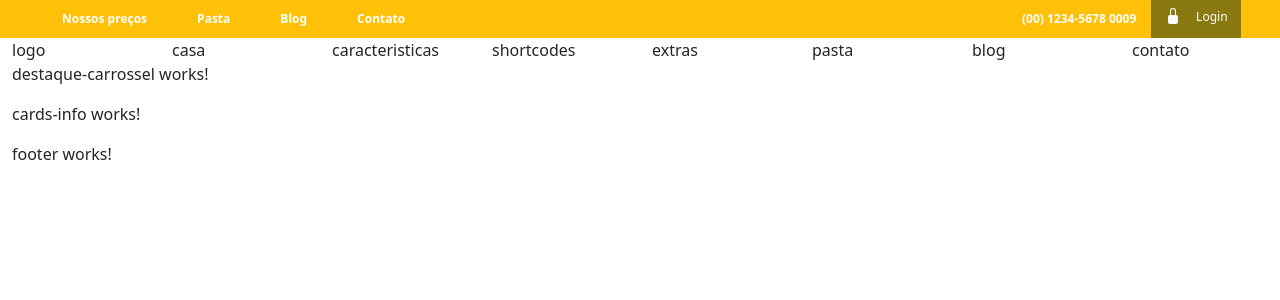
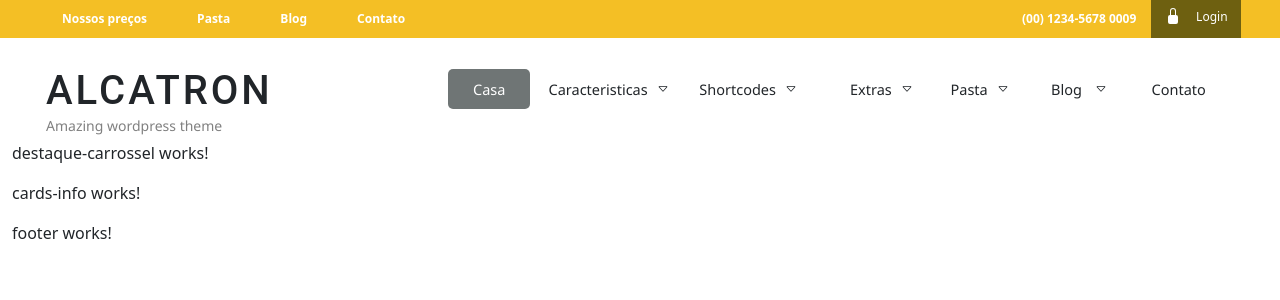
Before and after one commit to MariaFernandaSSO/R-plica-Template-Alcatron-Wordpress, an Angular app in the folder prjTemplateAlcatron/: page / in a window 1280 px wide. Shown: the top 300 px of the page. Built offline with nearby package versions, Linux system fonts and the light colour scheme.

Commit message:
Finalizado componente topo

```diff
--- a/prjTemplateAlcatron/src/app/components/topo/topo.component.css
+++ b/prjTemplateAlcatron/src/app/components/topo/topo.component.css
@@ -1,3 +1,9 @@
+@import url('https://fonts.googleapis.com/css2?family=Fredoka+One&display=swap');
+
+#color {
+    background-color: #f4bf25;
+}
+
 .stylelist ul {
     list-style: none;
     display: flex;
@@ -17,7 +23,7 @@
 }
 
 #background, #background > a{
-    background-color: rgb(138, 120, 17);
+    background-color: rgb(110, 96, 16);
     width: 90px;
     margin: 0px;
     margin-left: 15px;
@@ -32,3 +38,46 @@ svg {
 #background > a{
     font-weight: normal;
 }
+
+.row.mt-4{
+    font-family: 'Segoe UI', Tahoma, Geneva, Verdana, sans-serif;
+    font-size: 14.5px;
+    font-weight: 400;
+    padding: 5px 34px;
+    padding-right: 40px;
+}
+
+h1 {
+    font-family: 'Roboto', sans-serif;
+    letter-spacing: 3px;
+}
+
+.row.mt-4 > .col, .col-1 {
+    margin-top: 12px;
+}
+
+.row.mt-4  a {
+    text-decoration: none;
+    color: inherit;
+}
+
+.row.mt-4 svg {
+    margin-left: 9px;
+}
+
+.col-4 > p , h1{
+    padding: 0;
+    margin: 0;
+}
+
+.col-4 > p {
+    color: gray;
+    font-size: 14px;
+}
+
+#fundo-casa {
+    padding: 10px 25px;
+    background-color: #6f7575;
+    color: white;
+    border-radius: 5px;
+}
--- a/prjTemplateAlcatron/src/app/components/topo/topo.component.html
+++ b/prjTemplateAlcatron/src/app/components/topo/topo.component.html
@@ -1,4 +1,5 @@
-<div class="row bg-warning">
+<!--Primeira parte do topo-->
+<div class="row" id="color">
     <div class="col-9 stylelist">
           <ul>
             <li><a href="#">Nossos preços</a></li>
@@ -20,13 +21,45 @@
     </div>
 </div>
 
-<div class="row">
-    <div class="col">logo</div>
-    <div class="col">casa</div>
-    <div class="col">caracteristicas</div>
-    <div class="col">shortcodes</div>
-    <div class="col">extras</div>
-    <div class="col">pasta</div>
-    <div class="col">blog </div>
-    <div class="col">contato</div>
+<!--Segunda Parte do Topo-->
+
+<div class="row mt-4">
+    <div class="col-4">
+      <h1>ALCATRON</h1>
+      <p>Amazing wordpress theme</p>
+    </div>
+      <div class="col-1">
+       <a href="#" id="fundo-casa">Casa</a>
+      </div>
+      <div class="col">
+        <a href="#">Caracteristicas</a>
+        <svg xmlns="http://www.w3.org/2000/svg" width="12" height="12" fill="currentColor" class="bi bi-caret-down" viewBox="0 0 16 16">
+          <path d="M3.204 5h9.592L8 10.481 3.204 5zm-.753.659 4.796 5.48a1 1 0 0 0 1.506 0l4.796-5.48c.566-.647.106-1.659-.753-1.659H3.204a1 1 0 0 0-.753 1.659z"/>
+         </svg>
+      </div>
+      <div class="col">
+        <a href="#">Shortcodes</a>
+        <svg xmlns="http://www.w3.org/2000/svg" width="12" height="12" fill="currentColor" class="bi bi-caret-down" viewBox="0 0 16 16">
+          <path d="M3.204 5h9.592L8 10.481 3.204 5zm-.753.659 4.796 5.48a1 1 0 0 0 1.506 0l4.796-5.48c.566-.647.106-1.659-.753-1.659H3.204a1 1 0 0 0-.753 1.659z"/>
+         </svg>
+      </div>
+       <div class="col-1">
+        <a href="#">Extras</a>
+        <svg xmlns="http://www.w3.org/2000/svg" width="12" height="12" fill="currentColor" class="bi bi-caret-down" viewBox="0 0 16 16">
+          <path d="M3.204 5h9.592L8 10.481 3.204 5zm-.753.659 4.796 5.48a1 1 0 0 0 1.506 0l4.796-5.48c.566-.647.106-1.659-.753-1.659H3.204a1 1 0 0 0-.753 1.659z"/>
+         </svg>
+       </div>
+       <div class="col-1">
+        <a href="#">Pasta</a>
+        <svg xmlns="http://www.w3.org/2000/svg" width="12" height="12" fill="currentColor" class="bi bi-caret-down" viewBox="0 0 16 16">
+          <path d="M3.204 5h9.592L8 10.481 3.204 5zm-.753.659 4.796 5.48a1 1 0 0 0 1.506 0l4.796-5.48c.566-.647.106-1.659-.753-1.659H3.204a1 1 0 0 0-.753 1.659z"/>
+         </svg>
+       </div>
+       <div class="col-1">
+        <a href="#">Blog </a>
+        <svg xmlns="http://www.w3.org/2000/svg" width="12" height="12" fill="currentColor" class="bi bi-caret-down" viewBox="0 0 16 16">
+          <path d="M3.204 5h9.592L8 10.481 3.204 5zm-.753.659 4.796 5.48a1 1 0 0 0 1.506 0l4.796-5.48c.566-.647.106-1.659-.753-1.659H3.204a1 1 0 0 0-.753 1.659z"/>
+         </svg>
+       </div>
+    <div class="col-1"><a href="#">Contato</a></div>
 </div>
```
